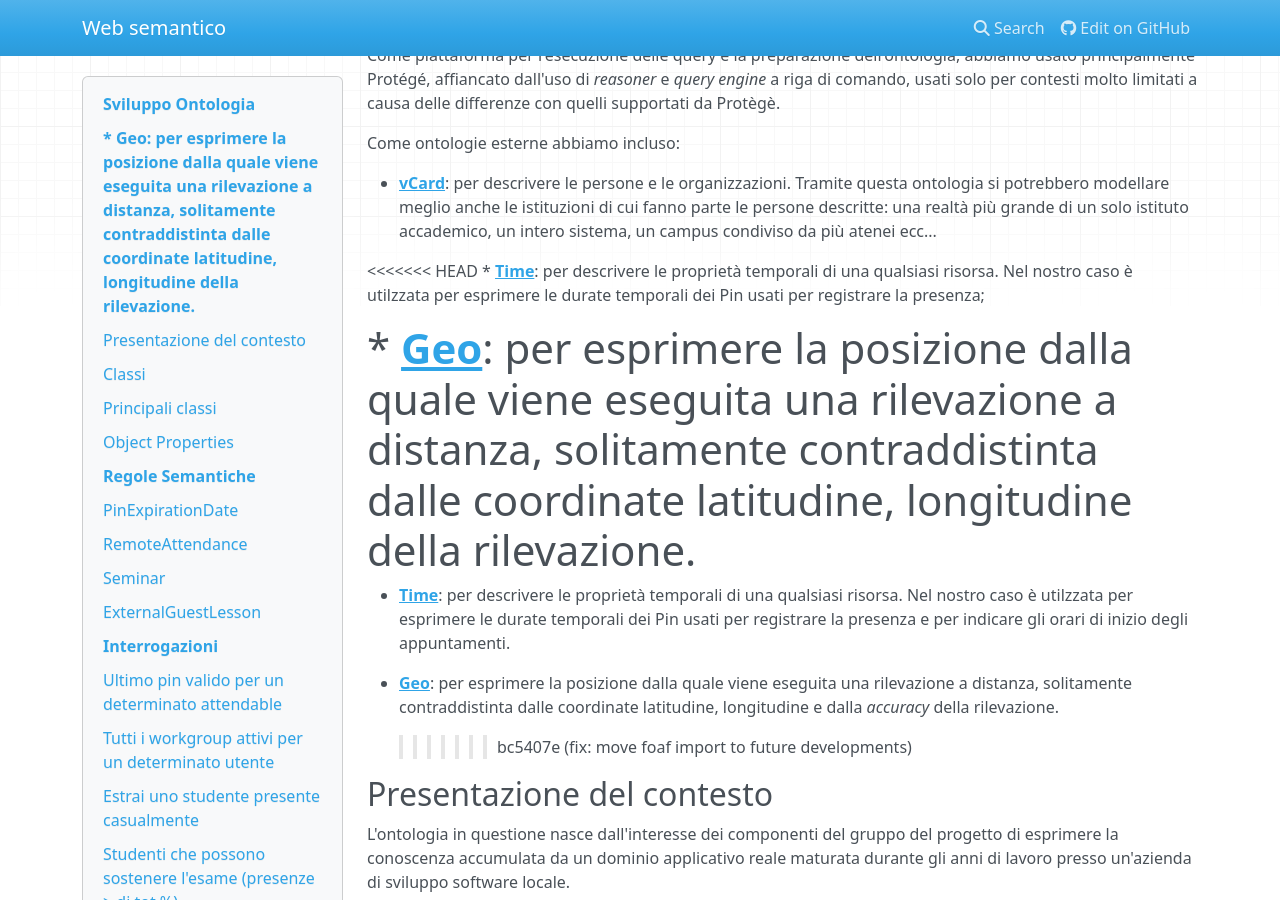
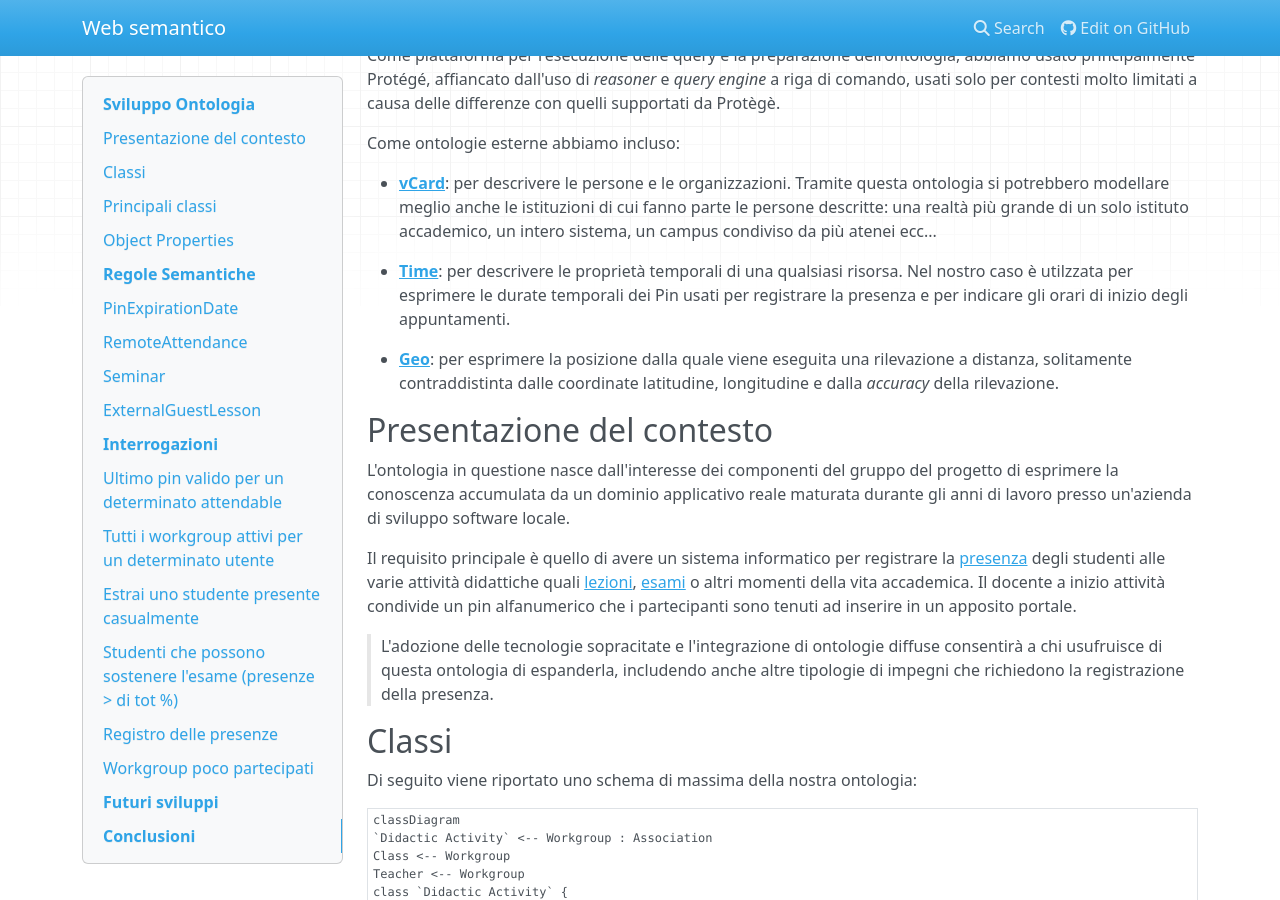
Before and after one commit to lucagiorgettismp/SemanticWebAttendance, an MkDocs documentation site: the page built from docs/index.md, in a window 1280 px wide and 900 px high, scrolled down 616 px. Built offline with MkDocs 1.6.1, drawn with Linux system fonts in a browser that asks for light colours; nearby versions of some CDN libraries; some of the changed text lies outside the part shown.

Commit message:
fix: move foaf import to future developments

```diff
--- a/docs/index.md
+++ b/docs/index.md
@@ -37,15 +37,9 @@
 
 * [**vCard**](https://www.w3.org/TR/vcard-rdf/): per descrivere le persone e le organizzazioni. Tramite questa ontologia si potrebbero modellare meglio anche le istituzioni di cui fanno parte le persone descritte: una realtà più grande di un solo istituto accademico, un intero sistema, un campus condiviso da più atenei ecc...
 
-<<<<<<< HEAD
-* [**Time**](https://www.w3.org/TR/owl-time/#): per descrivere le proprietà temporali di una qualsiasi risorsa. Nel nostro caso è utilzzata per esprimere le durate temporali dei Pin usati per registrare la presenza;
-
-* [**Geo**](https://www.w3.org/2003/01/geo/): per esprimere la posizione dalla quale viene eseguita una rilevazione a distanza, solitamente contraddistinta dalle coordinate latitudine, longitudine della rilevazione.
-=======
 * [**Time**](https://www.w3.org/TR/owl-time/#): per descrivere le proprietà temporali di una qualsiasi risorsa. Nel nostro caso è utilzzata per esprimere le durate temporali dei Pin usati per registrare la presenza e per indicare gli orari di inizio degli appuntamenti.
 
 * [**Geo**](https://www.w3.org/2003/01/geo/): per esprimere la posizione dalla quale viene eseguita una rilevazione a distanza, solitamente contraddistinta dalle coordinate latitudine, longitudine e dalla *accuracy* della rilevazione.
->>>>>>> bc5407e (fix: move foaf import to future developments)
 
 ## Presentazione del contesto
 
@@ -736,8 +730,6 @@
 
 Nonostante i nostri sforzi, non siamo riusciti a creare un efficace sistema di Continuous Integration che, data la nostra ontologia, effettuasse prima l'inferenza e poi un controllo di validità su tutte le query che venivano aggiunte al progetto. Infatti, tramite le Github Actions riusciamo soltanto a controllare le query eseguite sull'ontologia già arricchità della conoscienza inferita dal reasoner. Questa ontologia arricchita, come *artefatto* risultato di una computazione, non è bene che sia tracciato sul sistema di versioning, dovrebbe essere generato all'occorrenza. Lanciando Pellet e altri reasoner da linea di comando, il risultato ottenuto era differente da quello prodotto da Pellet all'interno di Protégé.
 
-<<<<<<< HEAD
-=======
 Ulteriori sviluppi dell'ontologia potrebbero essere:
 
 * uso di [**Foaf**](http://xmlns.com/foaf/0.1/#): per descrivere le relazioni tra le persone, lavorative tra i docenti, tra i docenti e gli esterni, tra i docenti e gli studenti e così via... Di questa ontologia potrebbero essere utilizzati anche:
@@ -750,4 +742,3 @@
     * [foaf:Organization](http://xmlns.com/foaf/0.1/#term_Organization)
 
         Un relatore di un seminario potrebbe infatti non appartenere all'ateneo.
->>>>>>> bc5407e (fix: move foaf import to future developments)
```
